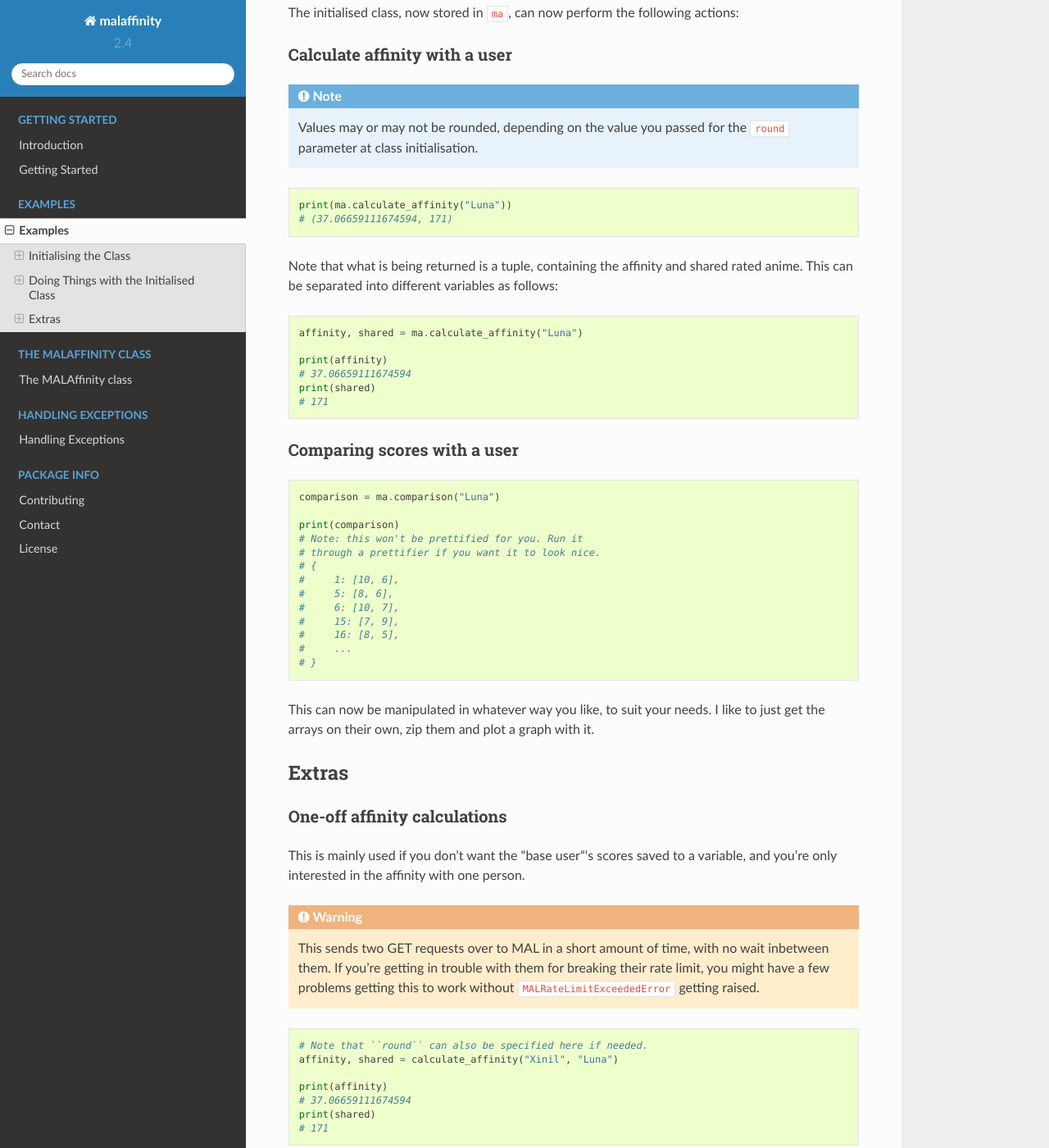
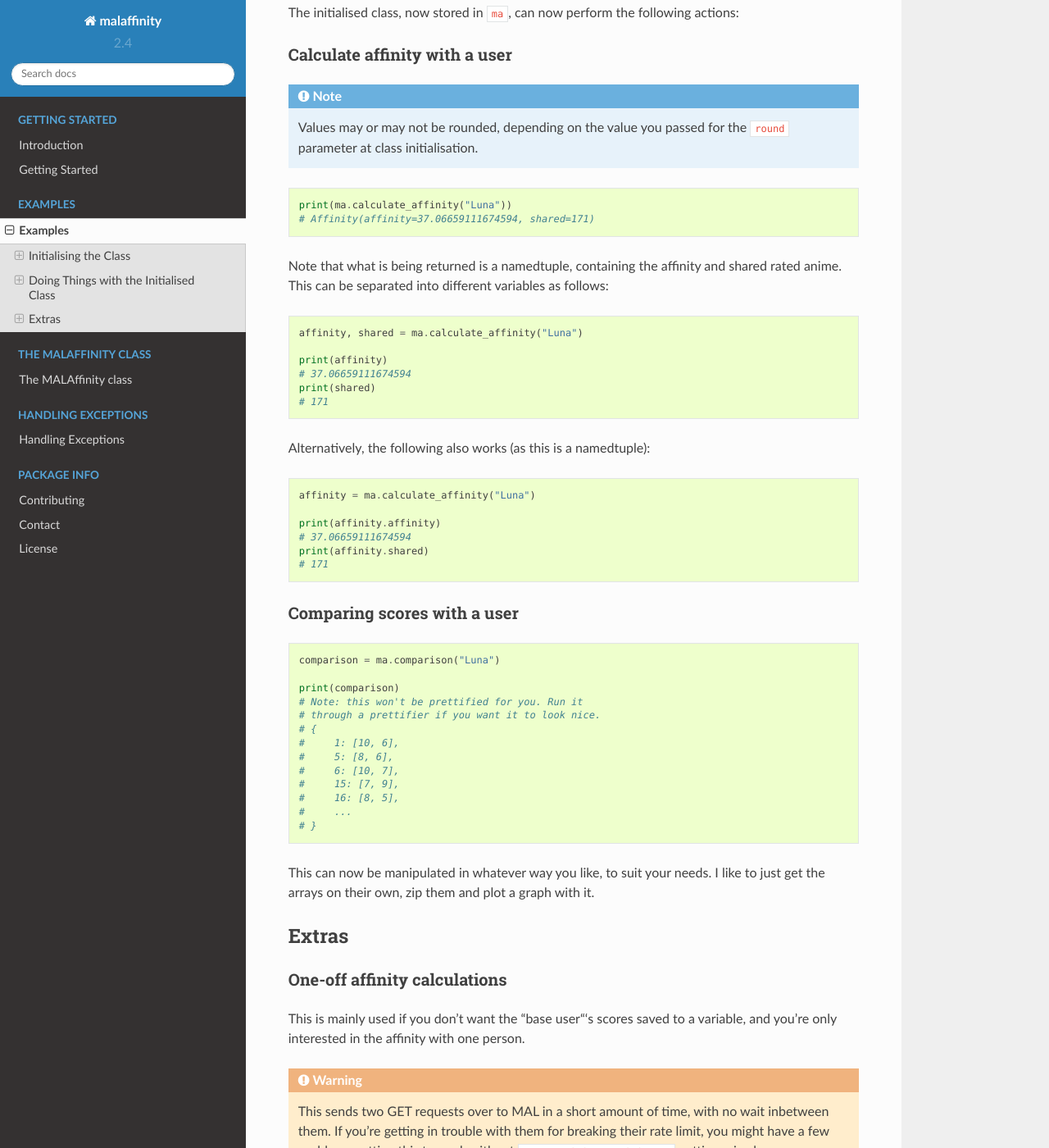
Before and after one commit to erkghlerngm44/aniffinity, a Sphinx documentation site: the page built from docs/examples/index.rst, in a window 1280 px wide and 1400 px high, scrolled down 1320 px. Shown: the whole window at 82% size. Built offline with Sphinx 7.4.7 and the Read the Docs theme 2.0.0, drawn with Linux system fonts in a browser that asks for light colours; some of the changed text lies outside the part shown.

Commit message:
Create `Affinity` namedtuple and return that when calculating affinity
(+ Update docs)

```diff
--- a/docs/examples/index.rst
+++ b/docs/examples/index.rst
@@ -79,9 +79,9 @@ Calculate affinity with a user
 .. code-block:: python
 
     print(ma.calculate_affinity("Luna"))
-    # (37.06659111674594, 171)
+    # Affinity(affinity=37.06659111674594, shared=171)
 
-Note that what is being returned is a tuple, containing the affinity and shared
+Note that what is being returned is a namedtuple, containing the affinity and shared
 rated anime. This can be separated into different variables as follows:
 
 .. code-block:: python
@@ -91,6 +91,17 @@ rated anime. This can be separated into different variables as follows:
     print(affinity)
     # 37.06659111674594
     print(shared)
+    # 171
+
+Alternatively, the following also works (as this is a namedtuple):
+
+.. code-block:: python
+
+    affinity = ma.calculate_affinity("Luna")
+
+    print(affinity.affinity)
+    # 37.06659111674594
+    print(affinity.shared)
     # 171
 
 Comparing scores with a user
@@ -140,6 +151,15 @@ and you're only interested in the affinity with one person.
     print(shared)
     # 171
 
+
+    # Alternatively...
+    affinity = calculate_affinity("Xinil", "Luna")
+
+    print(affinity.affinity)
+    # 37.06659111674594
+    print(affinity.shared)
+    # 171
+
 .. note:: Don't use this if you're planning on calculating affinity again with one of
           the users you've specified when using this.
 
```
Also changed, not shown: 2 other files.
